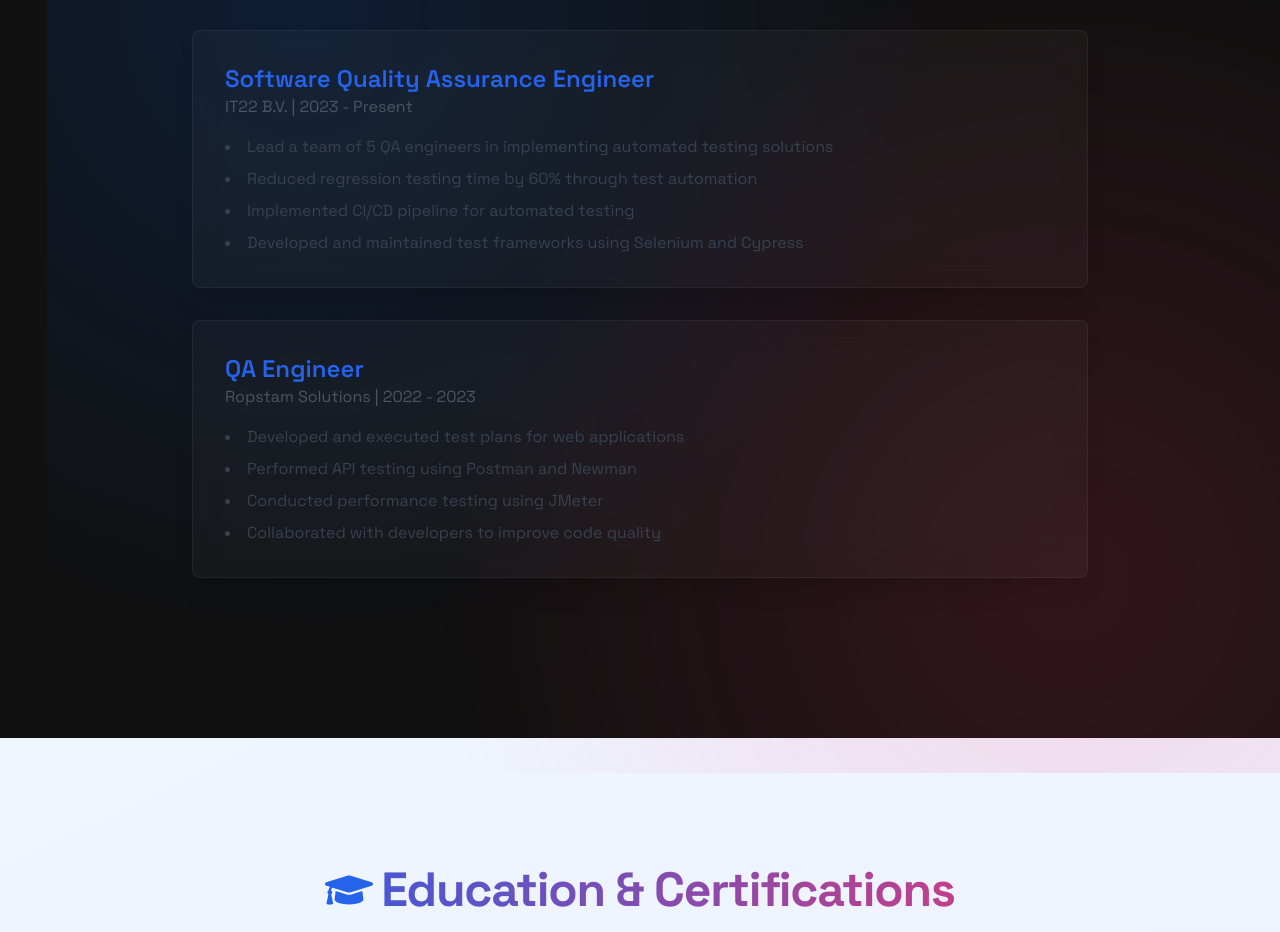
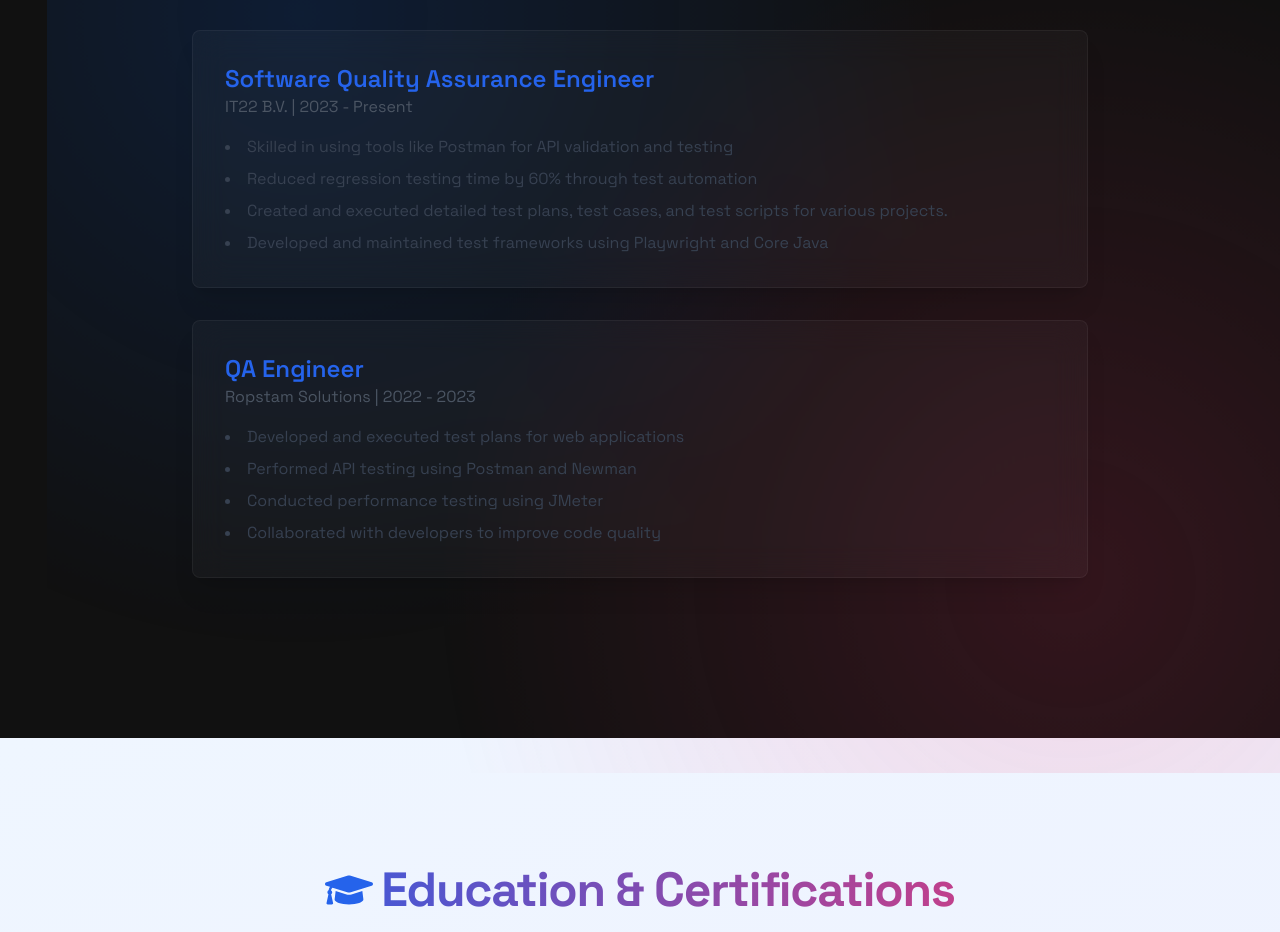
Before and after one commit to usmanchaudhrry/UsmanPortfolio, a React (Vite) app: page / in a window 1280 px wide. Shown: the part 840-1772 px from the top of the page. Built offline with nearby package versions, Linux system fonts and the light colour scheme.

Commit message:
some chnages

```diff
--- a/src/App.tsx
+++ b/src/App.tsx
@@ -35,10 +35,10 @@ function App() {
       company: "IT22 B.V.",
       period: "2023 - Present",
       responsibilities: [
-        "Lead a team of 5 QA engineers in implementing automated testing solutions",
+        "Skilled in using tools like Postman for API validation and testing",
         "Reduced regression testing time by 60% through test automation",
-        "Implemented CI/CD pipeline for automated testing",
-        "Developed and maintained test frameworks using Selenium and Cypress"
+        "Created and executed detailed test plans, test cases, and test scripts for various projects.",
+        "Developed and maintained test frameworks using Playwright and Core Java"
       ]
     },
     {
```
